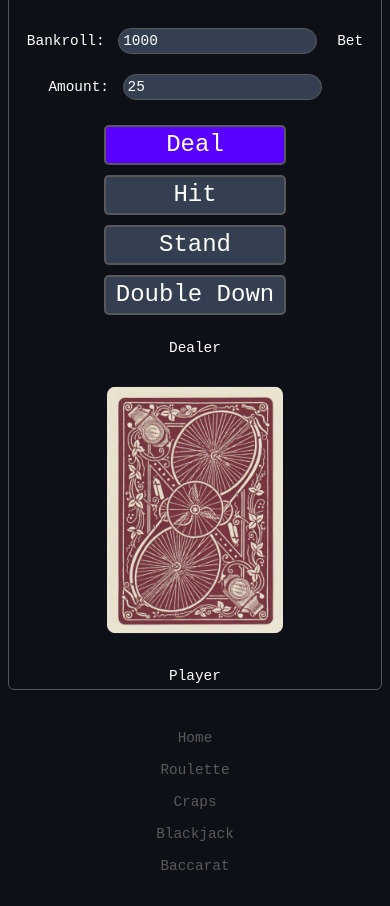
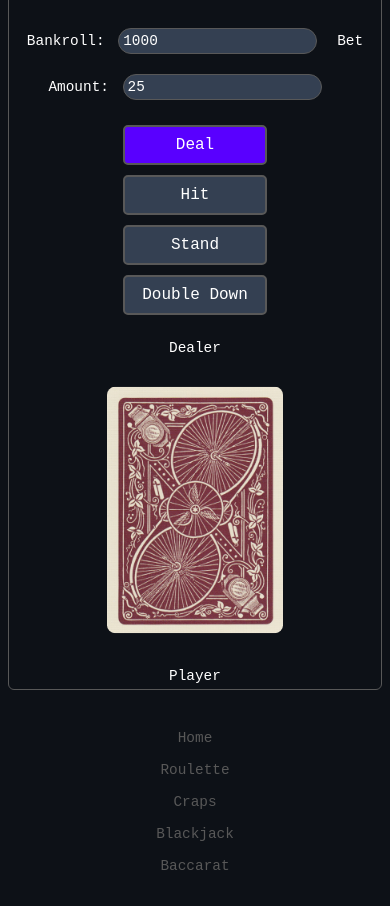
Before and after one commit to Johnhuber3/StratSim, a React (Create React App) app: page /BlackJack in a window 390 px wide. Shown: the part 4280-5186 px from the top of the page. Built offline with nearby package versions, Linux system fonts and the light colour scheme.

Commit message:
font size change

```diff
--- a/src/components/Roulette.css
+++ b/src/components/Roulette.css
@@ -228,8 +228,9 @@ body {
     }
 
     .b-1 {
-        width: 50%;
+        width: 40%;
         margin-bottom: 10px;
+        font-size: 1rem;
     }
 
     .sub-button {
```
